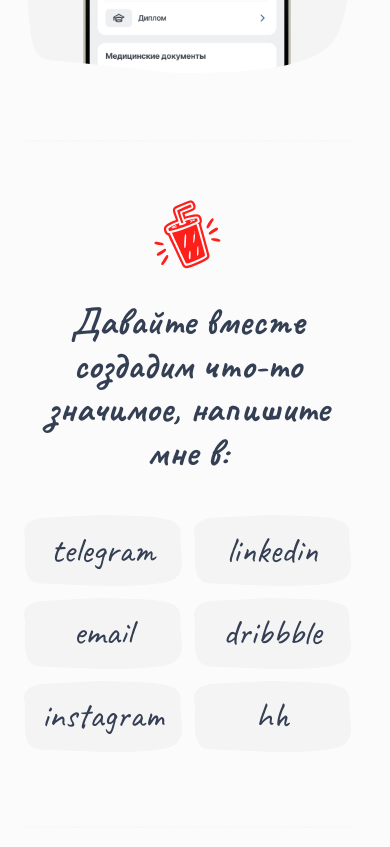
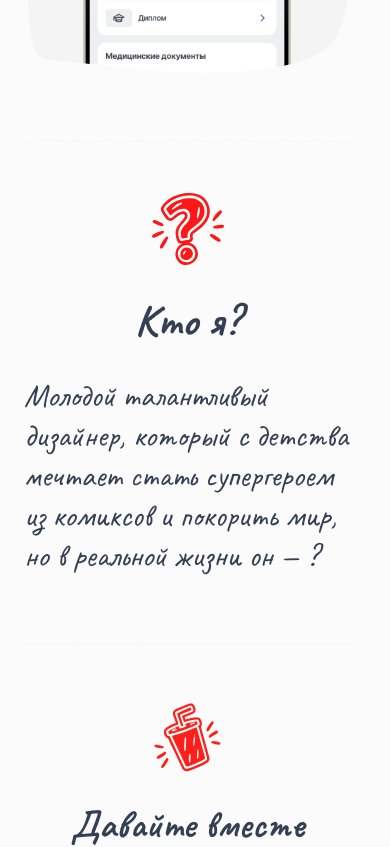
Before and after one commit to Radion13/adamets-portfolio, a Nuxt app: page / in a window 390 px wide. Shown: the part 4060-4907 px from the top of the page. Built offline with nearby package versions, Linux system fonts and the light colour scheme; a web font is replaced by a local one.

Commit message:
Update Site source

```diff
--- a/app/app.vue
+++ b/app/app.vue
@@ -19,6 +19,7 @@ function notify(text: string) {
         <WorkExperience />
       </div>
       <PortfolioCases class="page-container page-container--fluid" @notify="notify" />
+      <PortfolioAbout class="page-container page-container--fluid" />
       <PortfolioContacts class="page-container page-container--fluid" @notify="notify" />
     </main>
     <footer class="page-container page-container--fluid site-footer">
--- a/app/assets/css/main.css
+++ b/app/assets/css/main.css
@@ -58,7 +58,7 @@ img { vertical-align: middle; }
 :focus-visible { outline: 2px solid var(--blue); outline-offset: 5px; }
 .portfolio { overflow: clip; }
 .page-container { max-inline-size: 1512px; margin-inline: auto; padding-inline: 48px; }
-.page-container--fluid { max-inline-size: none; }
+.page-container--fluid { max-inline-size: 1728px; }
 .case-card { container-type: inline-size; display: block; position: relative; width: 100%; min-width: 0; color: var(--text-body); font-family: var(--font-body); }
 .hand-divider { width: 100%; height: 7px; background: url('/images/859-6564-imgDivider.svg') center / 100% auto no-repeat; }
 .site-footer { display: flex; align-items: flex-start; justify-content: space-between; gap: 24px; padding-block: 48px 72px; color: rgb(87 94 101 / 40%); }
--- /dev/null
+++ b/app/components/PortfolioAbout.vue
@@ -0,0 +1,25 @@
+<template>
+  <section id="about" class="about" aria-labelledby="about-title">
+    <div class="hand-divider" aria-hidden="true" />
+    <div class="about-content">
+      <SectionHeading title="Кто я?" icon="about" title-id="about-title" />
+      <p class="about-copy">Молодой талантливый дизайнер, который с детства мечтает стать супергероем из комиксов и покорить мир, но в реальной жизни он — ?</p>
+    </div>
+  </section>
+</template>
+
+<style scoped>
+.about { margin-block-start: 104px; scroll-margin-block-start: 32px; }
+.about-content { padding-block-start: 97px; }
+.about-copy { max-inline-size: 885px; margin: 22px auto 0; font: 400 48px/1.25 var(--font-hand); }
+@media (max-width: 850px) {
+  .about { margin-block-start: 80px; }
+  .about-content { padding-block-start: 65px; }
+  .about-copy { font-size: 40px; }
+}
+@media (max-width: 550px) {
+  .about { margin-block-start: 64px; }
+  .about-content { padding-block-start: 49px; }
+  .about-copy { margin-block-start: 20px; font-size: 32px; }
+}
+</style>
--- a/app/components/PortfolioHero.vue
+++ b/app/components/PortfolioHero.vue
@@ -1,5 +1,5 @@
 <template>
-  <section id="about" class="hero" aria-labelledby="intro-title">
+  <section id="intro" class="hero" aria-labelledby="intro-title">
     <div class="hero-copy">
       <h1 id="intro-title">Привет, я Радион</h1>
       <p class="intro">Проектирую интерфейсы с 2019 года.<br />Мне нравится создавать дизайн, обеспечивающий качественный и продуманный пользовательский опыт.</p>
--- a/app/components/PortfolioNav.vue
+++ b/app/components/PortfolioNav.vue
@@ -2,12 +2,13 @@
 import { resumeUrl } from '~/data/portfolio'
 
 const emit = defineEmits<{ notify: [message: string] }>()
-const activeSection = shallowRef<'about' | 'cases' | 'contacts'>('about')
+const activeSection = shallowRef<'intro' | 'about' | 'cases' | 'contacts'>('intro')
 const navigation = useTemplateRef<HTMLElement>('navigation')
 const onColor = useNavigationContrast(navigation)
 
 onMounted(() => {
   const cases = document.getElementById('cases')
+  const about = document.getElementById('about')
   const contacts = document.querySelector('#contacts .contact-doodle')
   let frame = 0
 
@@ -17,10 +18,12 @@ onMounted(() => {
     const atPageEnd = window.scrollY > 0 && window.scrollY + window.innerHeight >= document.documentElement.scrollHeight - 2
     if (contacts && (contacts.getBoundingClientRect().top <= activationLine || atPageEnd)) {
       activeSection.value = 'contacts'
+    } else if (about && about.getBoundingClientRect().top <= activationLine) {
+      activeSection.value = 'about'
     } else if (cases && cases.getBoundingClientRect().top <= activationLine) {
       activeSection.value = 'cases'
     } else {
-      activeSection.value = 'about'
+      activeSection.value = 'intro'
     }
   }
 
@@ -46,12 +49,12 @@ onMounted(() => {
 <template>
   <header class="site-header">
     <nav ref="navigation" class="navigation" aria-label="Основная навигация">
-      <a href="#top" class="nav-round nav-logo" data-nav-item="logo" :class="{ 'is-active': activeSection === 'about', 'is-on-color': onColor.has('logo') }" :aria-current="activeSection === 'about' ? 'location' : undefined" aria-label="Радион — в начало">
+      <a href="#top" class="nav-round nav-logo" data-nav-item="logo" :class="{ 'is-active': activeSection === 'intro', 'is-on-color': onColor.has('logo') }" :aria-current="activeSection === 'intro' ? 'location' : undefined" aria-label="Радион — в начало">
         <img src="/images/859-7065-imgImg.svg" width="42" height="46" alt="" />
       </a>
       <div class="nav-menu" data-nav-item="menu" :class="{ 'is-on-color': onColor.has('menu') }">
         <NavMenuLink href="#cases" item="cases" :active="activeSection === 'cases'" :on-color="onColor.has('cases')">кейсы</NavMenuLink>
-        <NavMenuLink href="#about" item="about" :on-color="onColor.has('about')">кто я?</NavMenuLink>
+        <NavMenuLink href="#about" item="about" :active="activeSection === 'about'" :on-color="onColor.has('about')">кто я?</NavMenuLink>
         <NavMenuLink href="#contacts" item="contacts" :active="activeSection === 'contacts'" :on-color="onColor.has('contacts')">контакты</NavMenuLink>
       </div>
       <a v-if="resumeUrl" :href="resumeUrl" class="nav-round" data-nav-item="resume" :class="{ 'is-on-color': onColor.has('resume') }" target="_blank" rel="noopener noreferrer" aria-label="Открыть резюме">cv</a>
--- a/app/components/SectionHeading.vue
+++ b/app/components/SectionHeading.vue
@@ -1,12 +1,13 @@
 <script setup lang="ts">
-defineProps<{ title: string; icon: 'work' | 'cases' }>()
+defineProps<{ title: string; icon: 'work' | 'cases' | 'about'; titleId?: string }>()
 </script>
 
 <template>
   <div class="section-heading" :class="`section-heading--${icon}`">
     <img v-if="icon === 'work'" src="/images/859-6959-imgIcon.svg" width="60" height="60" alt="" />
+    <img v-else-if="icon === 'about'" src="/images/about-question.svg" width="72" height="72" alt="" loading="lazy" />
     <img v-else src="/images/859-6974-imgIcon.svg" width="56" height="47" alt="" />
-    <h2>{{ title }}</h2>
+    <h2 :id="titleId">{{ title }}</h2>
   </div>
 </template>
 
@@ -14,6 +15,8 @@ defineProps<{ title: string; icon: 'work' | 'cases' }>()
 .section-heading { display: flex; flex-direction: column; align-items: center; gap: 8px; padding: 8px; }
 .section-heading img { flex-shrink: 0; }
 .section-heading--work img { transform: rotate(90deg); }
+.section-heading--about { gap: 20px; padding: 0; }
+.section-heading--about h2 { padding: 8px; }
 h2 { font: 700 54px/1.26 var(--font-hand); text-align: center; }
 @media (max-width: 700px) {
   h2 { font-size: 44px; }
```
Also changed, not shown: public/images/about-question.svg (added).
